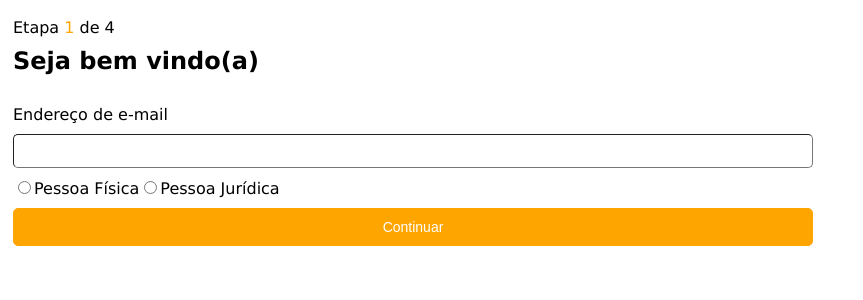
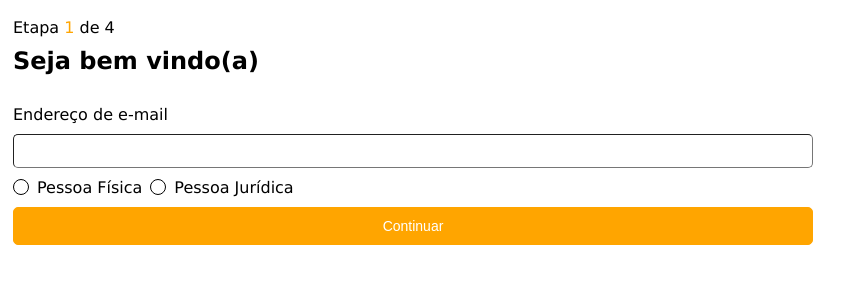
Before and after one commit to filipecoutinho-mb/desafio-mb-web, a Vue app in the folder client/: page / in a window 1280 px wide. Shown: the top 300 px of the page, without its empty margins (0-863 px from the left). Built offline with nearby package versions, Linux system fonts and the light colour scheme.

Commit message:
styling radio

```diff
--- a/client/src/views/register-client.vue
+++ b/client/src/views/register-client.vue
@@ -16,7 +16,7 @@
         />
         <div class="form-group">
           <input
-            class="register-client-form-input-radio"
+            class="register-client-input-radio"
             type="radio"
             id="pessoa-fisica"
             name="client-type"
@@ -24,9 +24,11 @@
             v-model="client.type"
             required
           />
-          <label for="pessoa-fisica">Pessoa Física</label>
+          <label class="register-client-input-radio-label" for="pessoa-fisica"
+            >Pessoa Física</label
+          >
           <input
-            class="register-client-form-input-radio"
+            class="register-client-input-radio"
             type="radio"
             id="pessoa-juridica"
             name="client-type"
@@ -34,7 +36,9 @@
             v-model="client.type"
             required
           />
-          <label for="pessoa-juridica">Pessoa Jurídica</label>
+          <label class="register-client-input-radio-label" for="pessoa-juridica"
+            >Pessoa Jurídica</label
+          >
         </div>
       </div>
       <div
--- a/client/statics/styles/register-client.css
+++ b/client/statics/styles/register-client.css
@@ -16,10 +16,38 @@ main {
   gap: 10px;
 }
 
+.form-group {
+  display: flex;
+  flex-direction: row;
+  align-items: center;
+  gap: 4px;
+}
+
 .register-client-input-field {
   height: 30px;
   border-radius: 5px;
   border-width: 1px;
+}
+
+.register-client-input-radio {
+  appearance: none;
+  flex-shrink: 0;
+  margin: 0;
+  height: 16px;
+  width: 16px;
+  cursor: pointer;
+  border-radius: 180px;
+  border: 1px solid black;
+}
+
+.register-client-input-radio:checked {
+  background-color: white;
+  box-shadow: inset 0 0 0 3px orange, inset 0 0 0 3px orange;
+  border-color: orange;
+}
+
+.register-client-input-radio-label {
+  margin-inline: 4px;
 }
 
 .form-button {
```
